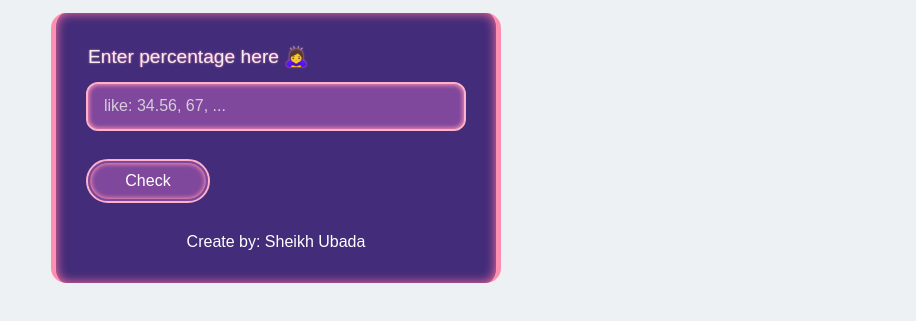
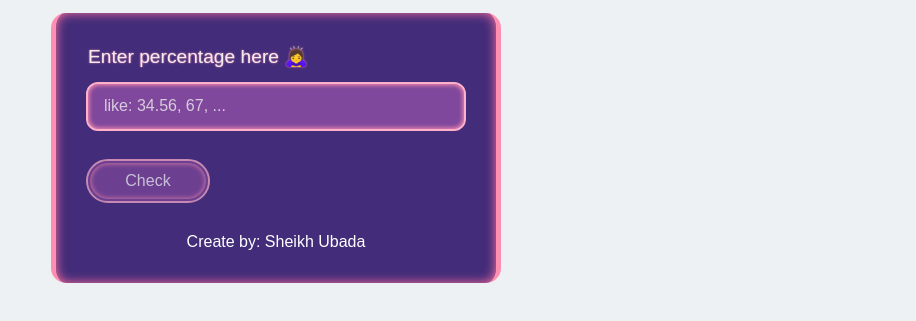
Before and after one commit to SheikhEbadaBinAshraf/grade-application, a plain HTML site: page index.html in a window 1280 px wide. In both pictures the pointer is over the input "Check". Shown: the part 327-648 px from the top of the page, without its empty margins (364-1280 px from the left). Drawn offline with Linux system fonts and the light colour scheme.

Commit message:
some change

```diff
--- a/style.css
+++ b/style.css
@@ -97,6 +97,9 @@ form h3 {
   outline: 2px solid #ffb1cb;
   margin: 1rem 0;
 }
+.button:hover {
+  opacity: 0.7;
+}
 
 #percentage h3 {
   text-shadow: none;
```
